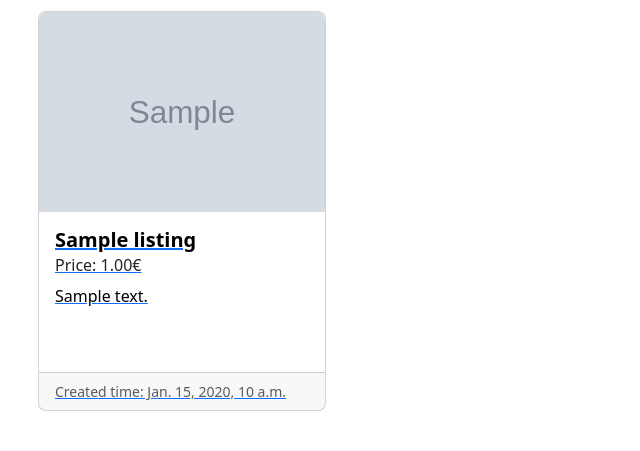
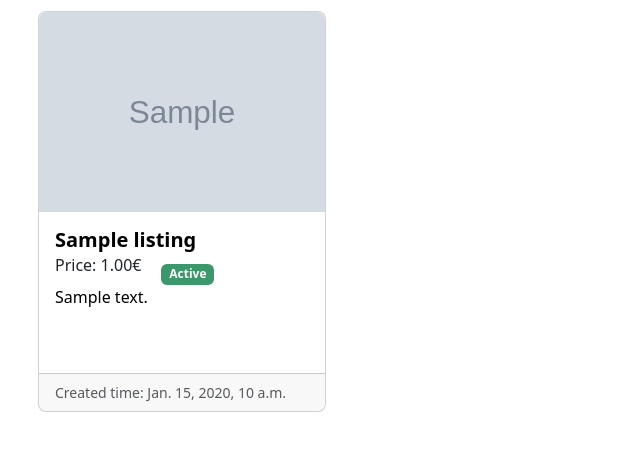
Before and after one commit to Ekaterina-Vititneva/CS50-s-Web, a Django app: page / in a window 1280 px wide. Shown: the part 226-677 px from the top of the page, without its empty margins (0-640 px from the left). Run offline with Django 5.2, Linux system fonts and the light colour scheme; tables that the repository leaves empty hold one stand-in row (values such as "Sample post"); grey boxes marked "Sample" are stand-in pictures.

Commit message:
Badge preview

```diff
--- a/project_2/commerce/auctions/static/auctions/styles.css
+++ b/project_2/commerce/auctions/static/auctions/styles.css
@@ -36,11 +36,23 @@ body {
     margin: 12px;
     border-radius: 8px;
     color: black;
+    text-decoration: none !important;
 }
 
 .card:hover {
     text-decoration: none;
     box-shadow: 0 0 10px rgba(0, 0, 0, 0.3);
+}
+
+.card-price {
+    display: flex;
+    flex-direction: row;
+}
+
+.card-statuse {
+    margin: 0 10px 0 10px;
+    padding: 0 10px 0 10px;
+    align-self: flex-end;
 }
 
 .listing-image {
@@ -139,3 +151,7 @@ body {
     align-items: center;
     justify-content: space-between;
 }
+
+.badge {
+    opacity: 85%;
+}
--- a/project_2/commerce/auctions/templates/auctions/category_listings.html
+++ b/project_2/commerce/auctions/templates/auctions/category_listings.html
@@ -6,7 +6,7 @@
 
     <div class="listings-grid">
         {% for listing in listings %}
-            <a class="listing-card-link" href="{% url 'listing' listing.title %}">
+            <a class="listing-card-link link-offset-2 link-underline link-underline-opacity-0" href="{% url 'listing' listing.title %}">
                 <div class="card" style="width: 18rem;">
                     {% if listing.imageURL %}
                         <img src= "{{ listing.imageURL }}" alt="listing image" height="200" class="listing-image">
--- a/project_2/commerce/auctions/templates/auctions/index.html
+++ b/project_2/commerce/auctions/templates/auctions/index.html
@@ -6,7 +6,7 @@
 
     <div class="listings-grid">
         {% for listing in listings %}
-            <a class="listing-card-link" href="{% url 'listing' listing.title %}">
+            <a class="listing-card-link link-offset-2 link-underline link-underline-opacity-0" href="{% url 'listing' listing.title %}">
                 <div class="card" style="width: 18rem;">
                     {% if listing.imageURL %}
                         <img src= "{{ listing.imageURL }}" alt="listing image" height="200" class="listing-image">
@@ -15,7 +15,16 @@
                     {% endif %}
                     <div class="card-body">
                         <h5 class="card-title">{{ listing.title }}</h5>
-                        <h6 class="card-subtitle mb-2 text-body">Price: {{ listing.bid }}€</h6>
+                        <div class="card-price">
+                            <h6 class="card-subtitle mb-2 text-body">Price: {{ listing.bid }}€</h6>
+                            <div class="card-statuse">
+                                {%if listing.active%}
+                                    <span class="badge text-bg-success">Active</span>
+                                {% else %}
+                                    <span class="badge text-bg-danger">Closed</span>
+                                {% endif %}
+                            </div>
+                        </div>
                         <p class="card-text">{{ listing.description }}</p>
                     </div>
                     <div class="card-footer text-body-secondary">
--- a/project_2/commerce/auctions/templates/auctions/watchlist.html
+++ b/project_2/commerce/auctions/templates/auctions/watchlist.html
@@ -6,7 +6,7 @@
 
     <div class="listings-grid">
         {% for listing in listings %}
-            <a class="listing-card-link" href="{% url 'listing' listing.title %}">
+            <a class="listing-card-link link-offset-2 link-underline link-underline-opacity-0" href="{% url 'listing' listing.title %}">
                 <div class="card" style="width: 18rem;">
                     {% if listing.imageURL %}
                         <img src= "{{ listing.imageURL }}" alt="listing image" height="200" class="listing-image">
```
